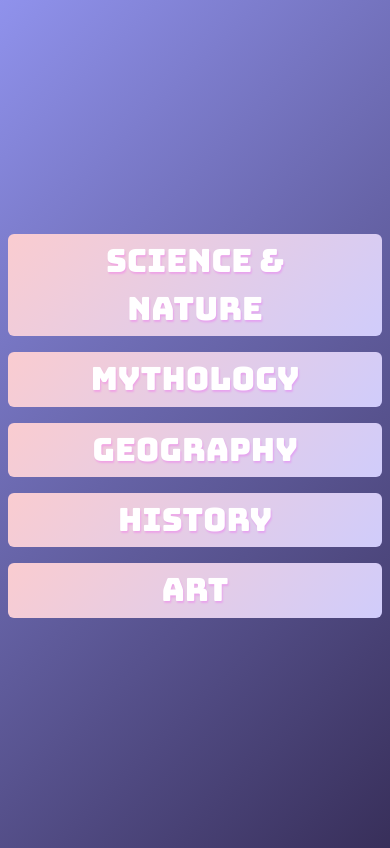
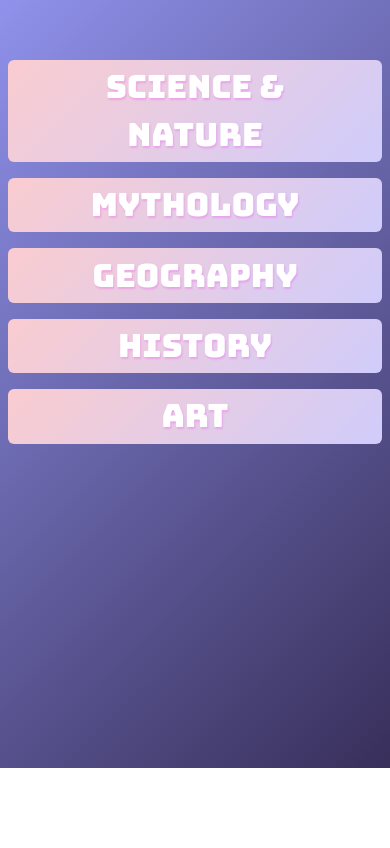
Before and after one commit to marinagarat/trivia, a plain HTML site: page index.html in a window 390 px wide. Shown: the part 76-924 px from the top of the page. After the commit the page ends 844 px from the top, so only its background shows below. Drawn offline with nearby package versions, Linux system fonts and the light colour scheme.

Commit message:
sera responsive final?

```diff
--- a/index.html
+++ b/index.html
@@ -15,7 +15,7 @@
     <h1 class="text-center p-md-5 pt-3 textoColor">Trivialand</h1>
     <p id="score" class="d-flex justify-content-center size">Your score is:&nbsp &nbsp<span id="points">0</span>/10</p>
 
-    <div id="select" class="d-flex flex-column align-items-center justify-content-center justify-content-md-start vh-100">
+    <div id="select" class="d-flex flex-column align-items-center pt-5 pt-md-0">
         <div id="category" class="d-flex flex-column">
             <button id="science" class="rounded border-0 m-2 cat btn" dataCat="17">Science & Nature</button>
             <button id="mytho" class="rounded border-0 m-2 cat btn" dataCat="20">Mythology</button>
```
